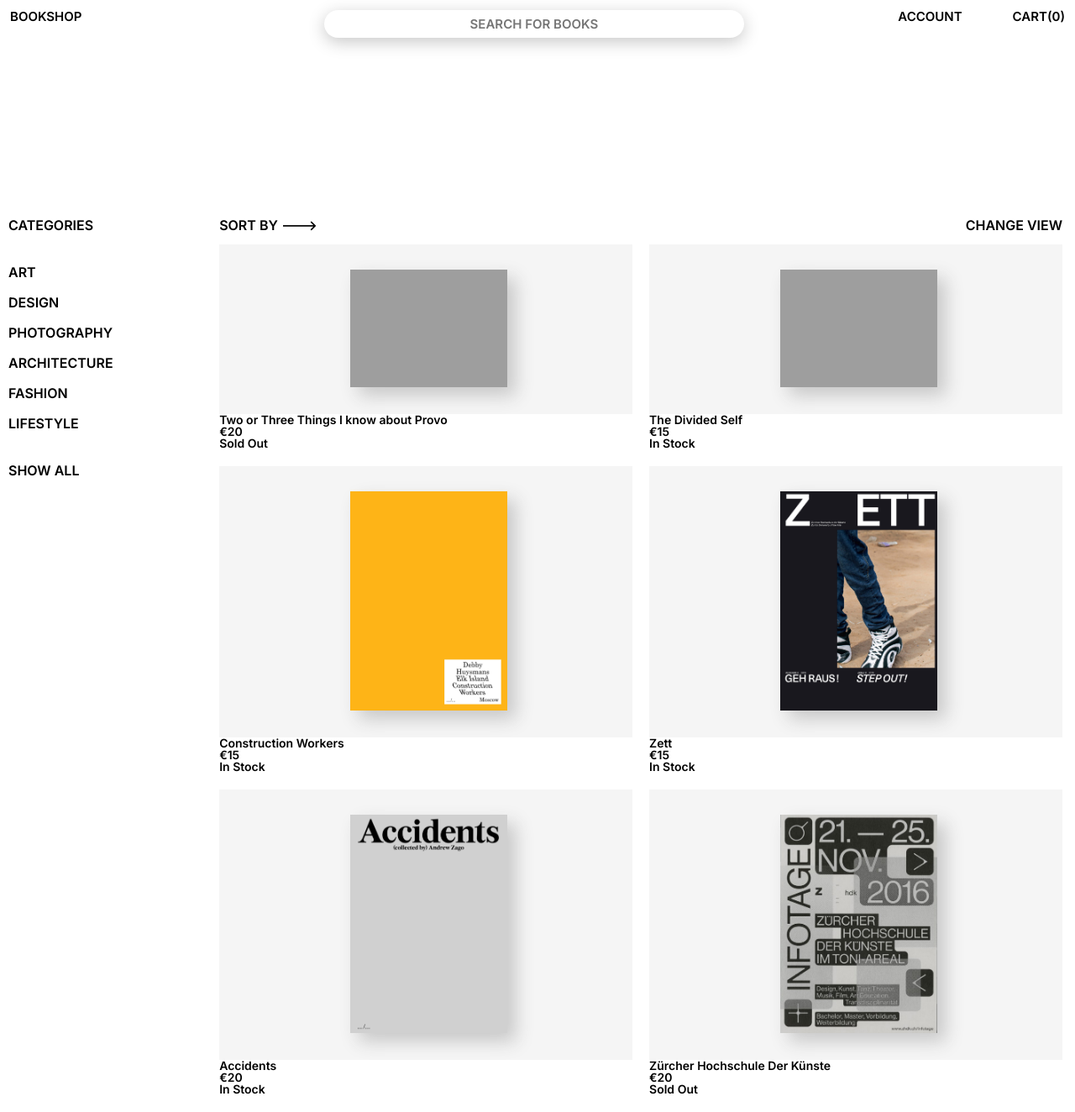
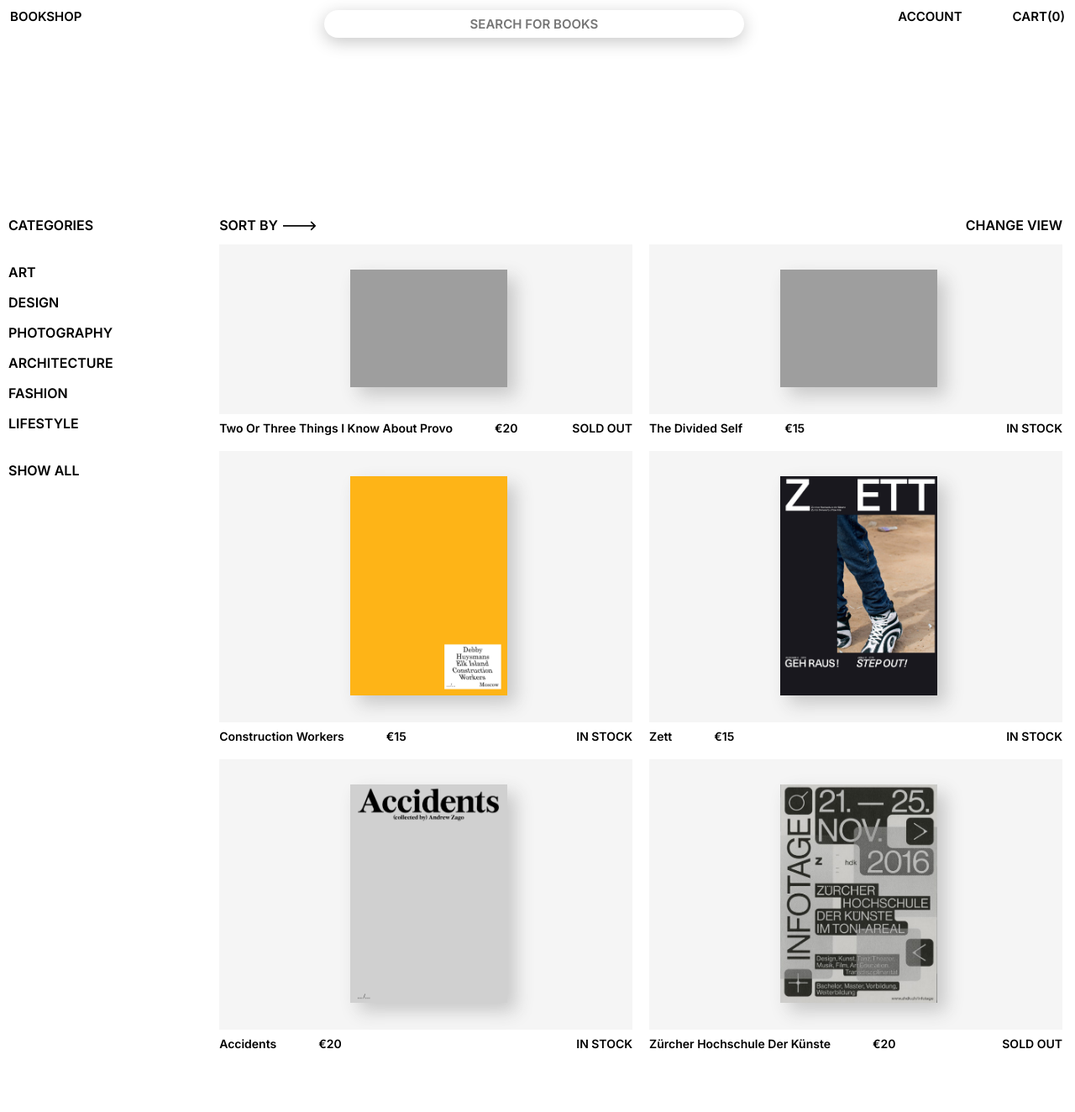
Before and after one commit to sofiegagelmans/BookShop, a PHP site: page / in a window 1280 px wide. Shown: the whole page at 84% size. After the commit the page ends 1249 px from the top, so only its background shows below. Run offline with PHP 8.4, Linux system fonts and the light colour scheme; style sheets or scripts are compiled from the project's sources; grey boxes are pictures that could not be loaded.

Commit message:
margin footer

```diff
--- a/src/css/styles.scss
+++ b/src/css/styles.scss
@@ -208,23 +208,20 @@ main {
             }
           }
         }
-        // &-footer {
-        //   display: flex;
-        //   text-transform: capitalize;
-        //   padding: 5px;
-        //   .book-title {
-        //     margin-top: 5px;
-        //   }
-        //   .book-price {
-        //     margin-top: 5px;
-        //     margin-left: 50px;
-        //   }
-        //   .book-stock {
-        //     margin-top: 5px;
-        //     margin-left: auto;
-        //     text-transform: uppercase;
-        //   }
-        // }
+        &-footer {
+          display: flex;
+          text-transform: capitalize;
+          margin-top: 10px;
+          .book-title {
+          }
+          .book-price {
+            margin-left: 50px;
+          }
+          .book-stock {
+            margin-left: auto;
+            text-transform: uppercase;
+          }
+        }
       }
     }
   }
```
